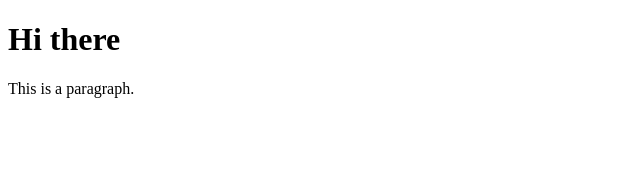
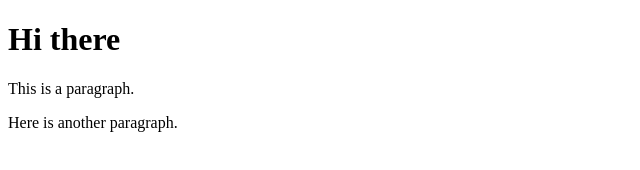
Before and after one commit to MuzzTav/GitProject, a plain HTML site: page index.html in a window 1280 px wide. Shown: the whole page, without its empty margins (0-640 px from the left). Drawn offline with Linux system fonts and the light colour scheme.

Commit message:
Added another paragraph

```diff
--- a/index.html
+++ b/index.html
@@ -9,5 +9,6 @@
 <body>
     <h1>Hi there</h1>
     <p>This is a paragraph.</p>
+    <p>Here is another paragraph.</p>
 </body>
 </html>
```
